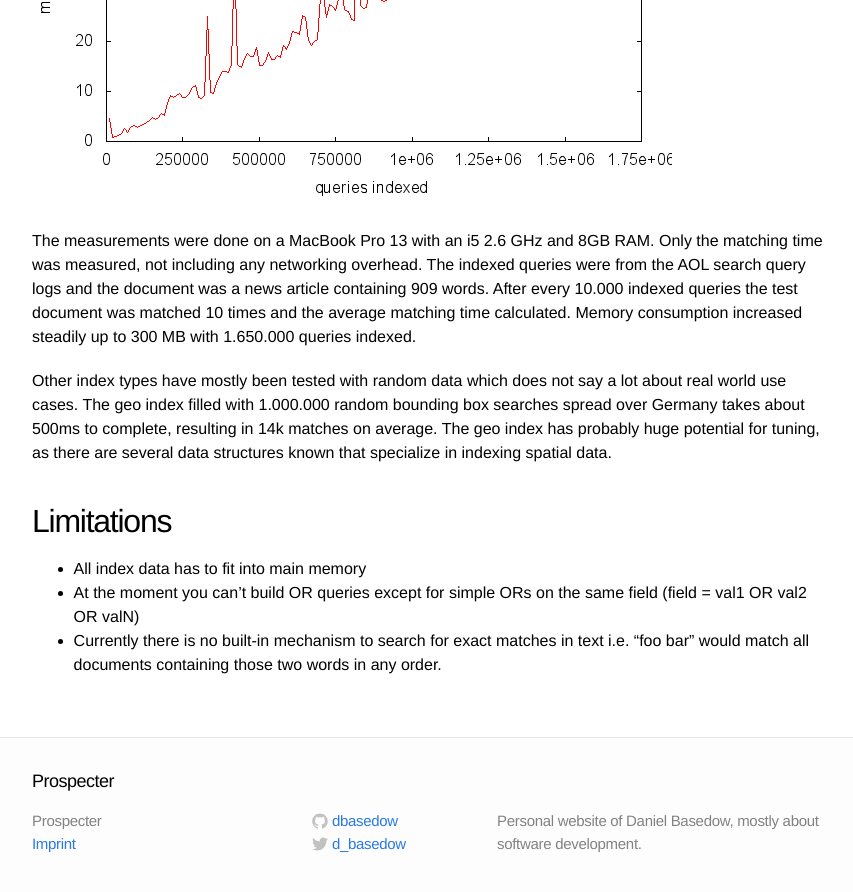
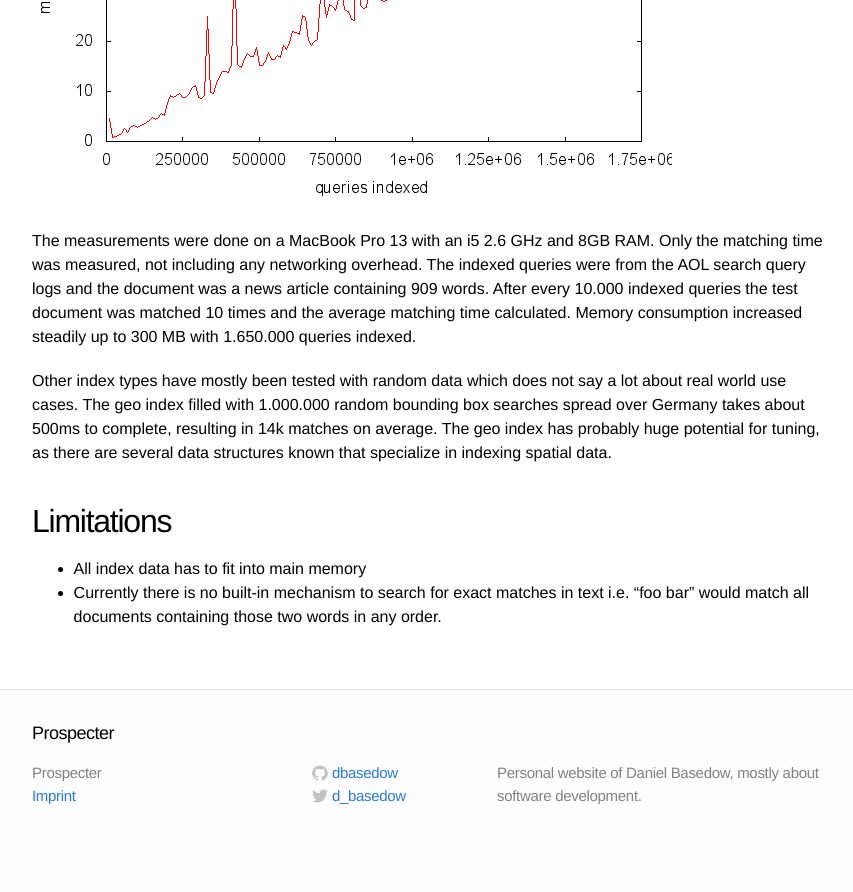
Before and after one commit to dbasedow/prospecter, a Jekyll site: the page built from index.md, in a window 1280 px wide and 900 px high, scrolled down 1662 px. Shown: the top 892 px of the window, without its empty margins (208-1061 px from the left). Built offline with Jekyll 4.4.1, drawn with Linux system fonts in a browser that asks for light colours; after the commit the page ends 2514 px from its top, so only the background shows below that.

Commit message:
remove sentence saying OR queries are not supported

```diff
--- a/index.md
+++ b/index.md
@@ -74,6 +74,5 @@ Limitations
 -----------
 
 *  All index data has to fit into main memory
-*  At the moment you can't build OR queries except for simple ORs on the same field (field = val1 OR val2 OR valN)
 *  Currently there is no built-in mechanism to search for exact matches in text i.e. "foo bar" would match all documents
 containing those two words in any order.
```
